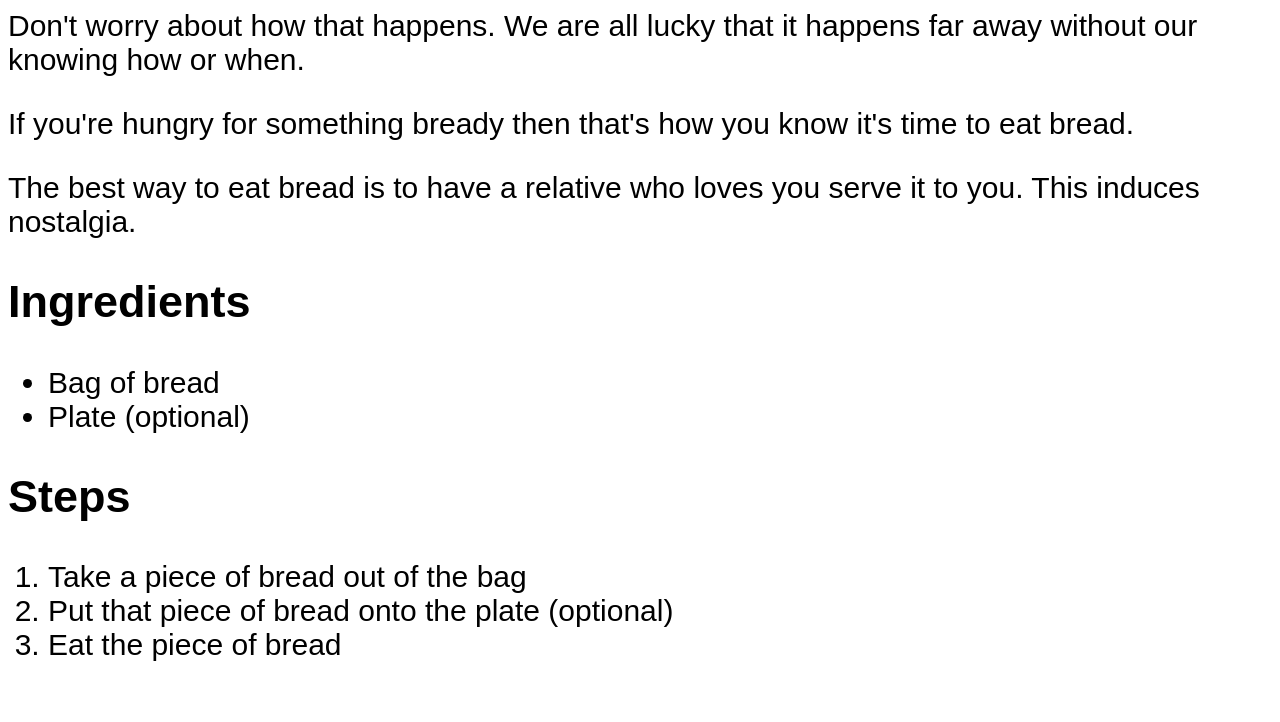
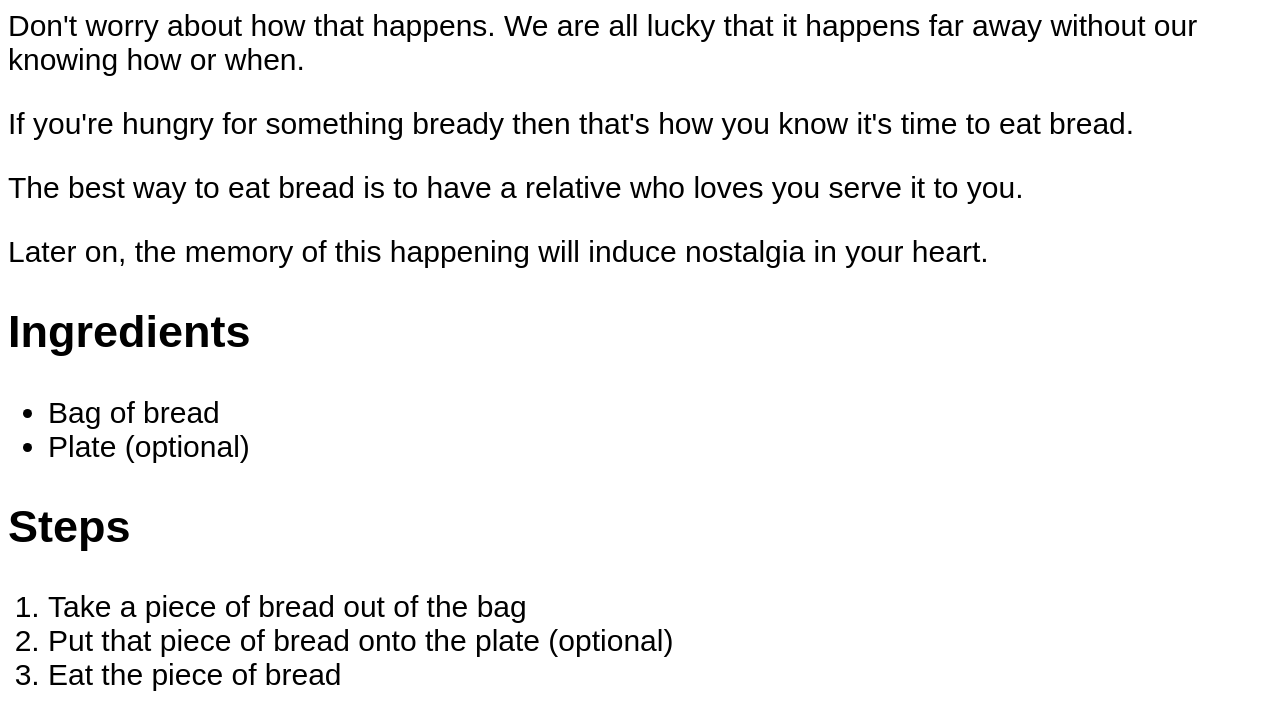
Before and after one commit to t-hanafin/odin-recipes, a plain HTML site: page recipes/piece-of-bread.html in a window 1280 px wide. Shown: the part 738-1460 px from the top of the page. Before the commit the page ends 1430 px from the top, so only its background shows below. Drawn offline with Linux system fonts and the light colour scheme.

Commit message:
Add a bit more content.

```diff
--- a/recipes/piece-of-bread.html
+++ b/recipes/piece-of-bread.html
@@ -20,7 +20,8 @@
         <p>It's made of wheat and things that turn wheat into bread.</p>
         <p>Don't worry about how that happens. We are all lucky that it happens far away without our knowing how or when.</p>
         <p>If you're hungry for something bready then that's how you know it's time to eat bread.</p>
-        <p>The best way to eat bread is to have a relative who loves you serve it to you. This induces nostalgia.</P>
+        <p>The best way to eat bread is to have a relative who loves you serve it to you.</P>
+        <p>Later on, the memory of this happening will induce nostalgia in your heart.</p>
         <h2>Ingredients</h2>
         <ul>
             <li>Bag of bread</li>
```
